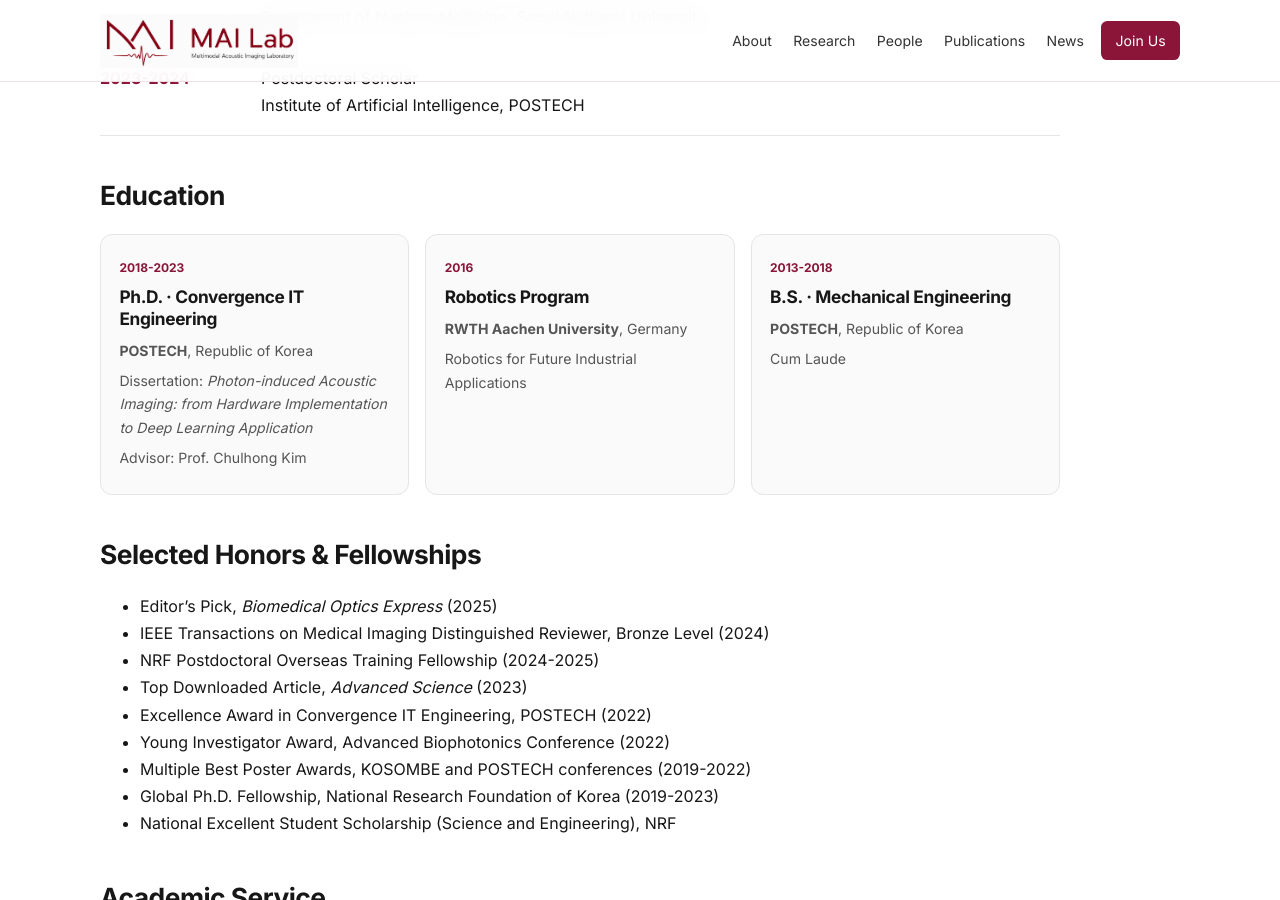
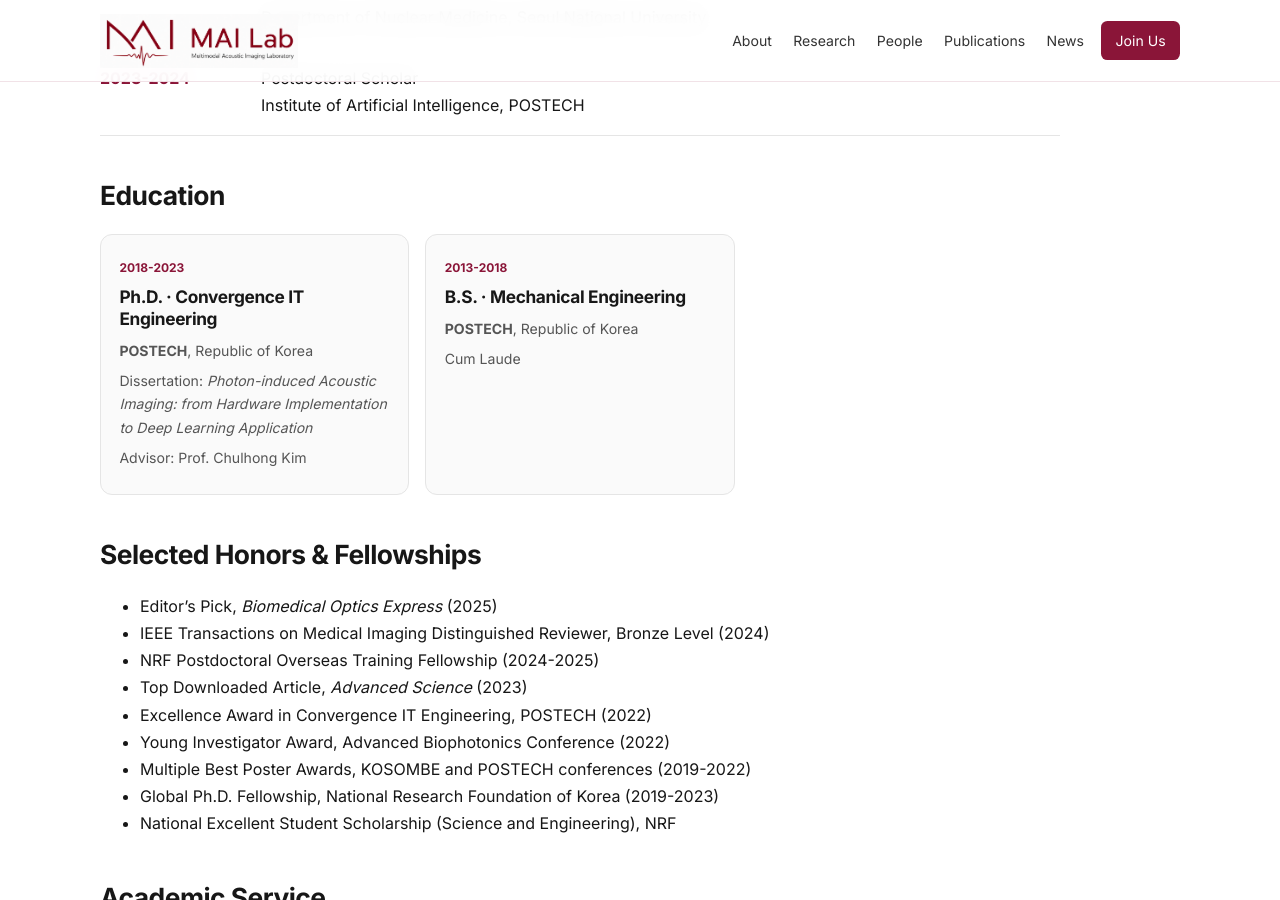
Before and after one commit to Korea-MAI-lab/Korea-MAI-lab.github.io, a Jekyll site: the page built from _members/seongwook-choi.md, in a window 1280 px wide and 900 px high, scrolled down 1929 px. Built offline with Jekyll 4.4.1, drawn with Linux system fonts in a browser that asks for light colours.

Commit message:
Remove Robotics Program education details
Removed education details for the Robotics Program at RWTH Aachen University.

```diff
--- a/_members/seongwook-choi.md
+++ b/_members/seongwook-choi.md
@@ -47,12 +47,6 @@ He received his Ph.D. in Convergence IT Engineering from POSTECH under the super
     <p>Advisor: Prof. Chulhong Kim</p>
   </div>
   <div class="education-card">
-    <span>2016</span>
-    <h3>Robotics Program</h3>
-    <p><strong>RWTH Aachen University</strong>, Germany</p>
-    <p>Robotics for Future Industrial Applications</p>
-  </div>
-  <div class="education-card">
     <span>2013-2018</span>
     <h3>B.S. · Mechanical Engineering</h3>
     <p><strong>POSTECH</strong>, Republic of Korea</p>
```
